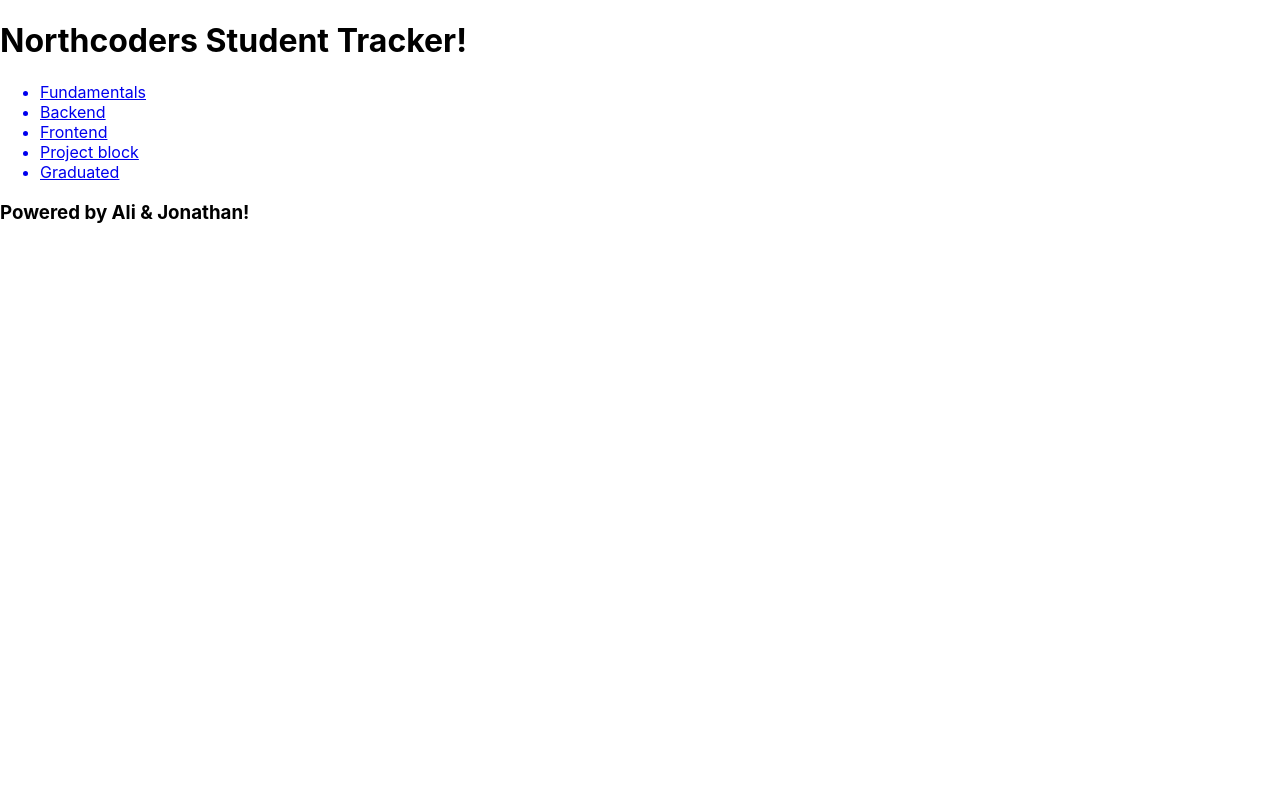
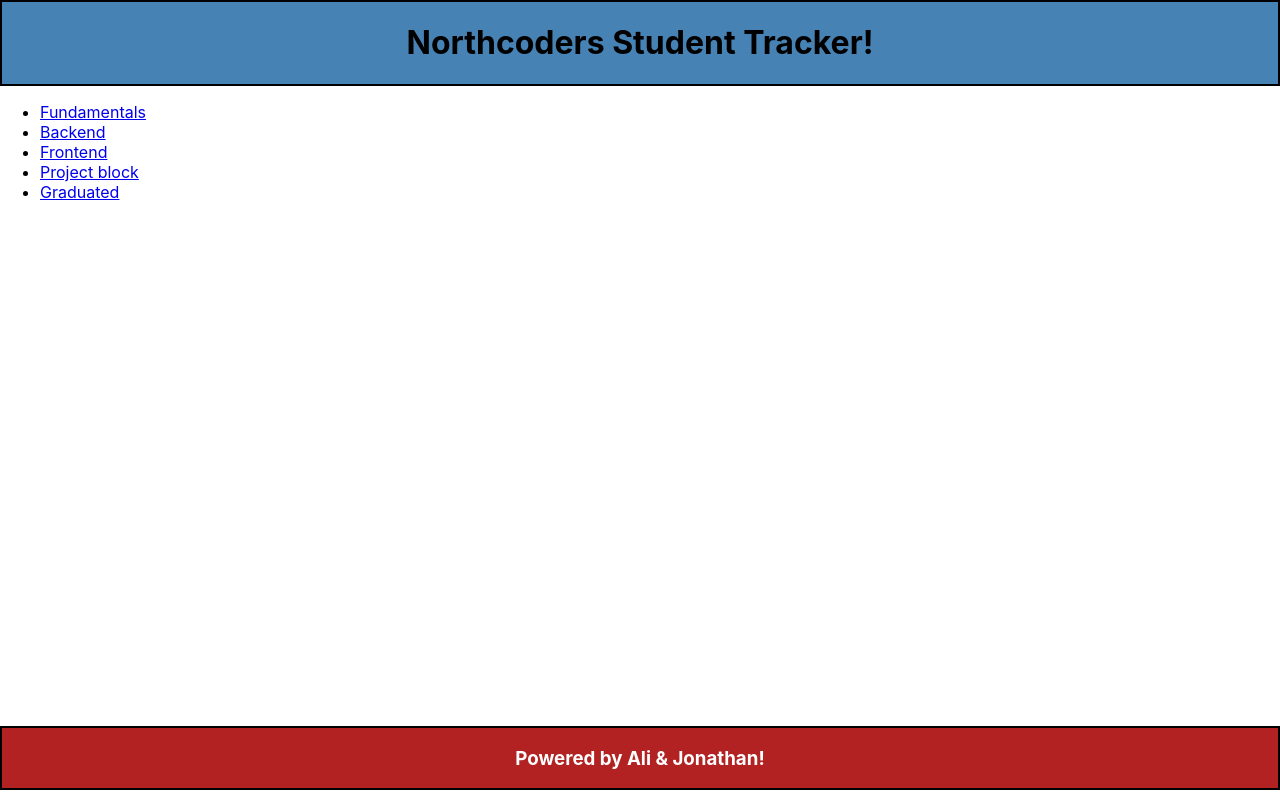
Before and after one commit to alihusnain4190/student-tracker, a React (Create React App) app: page /blocks in a window 1280 px wide. Built offline with nearby package versions, Linux system fonts and the light colour scheme; the HTML template or start-up script is replaced by a standard one.

Commit message:
complete block endpoints and do header/footer styling

```diff
--- a/src/App.css
+++ b/src/App.css
@@ -1,3 +1,32 @@
 .App {
   text-align: center;
 }
+
+.container {
+  display: flex;
+  flex-direction: column;
+}
+
+.header-container {
+  max-height: 12vh;
+  display: flex;
+  justify-content: center;
+  align-items: center;
+  background-color: steelblue;
+  border: 2px solid black;
+}
+
+.router {
+  min-height: 80vh;
+  height: 100%;
+}
+
+.footer-container {
+  max-height: 8vh;
+  display: flex;
+  justify-content: center;
+  align-items: center;
+  background-color: firebrick;
+  color: white;
+  border: 2px solid black;
+}
--- a/src/App.js
+++ b/src/App.js
@@ -8,19 +8,19 @@
 import Student from './pages/Student';
 import Graduates from './pages/Graduates';
 import Blocks from './pages/Blocks';
-import StudentsInBlock from './pages/StudentsInBlock'
+import StudentsInBlock from './pages/StudentsInBlock';
 
 function App() {
   return (
-    <div>
+    <div className="container">
       <Header />
-      <Router>
+      <Router className="router">
         <Home path="/" />
         <Students path="/students" />
         <Student path="/students/:student_id" />
         <Graduates path="/graduates" />
         <Blocks path="/blocks" />
-        <StudentsInBlock  path="/blocks/:block_name"/>
+        <StudentsInBlock path="/blocks/:block_name/students" />
       </Router>
       <Footer />
     </div>
--- a/src/components/Footer.jsx
+++ b/src/components/Footer.jsx
@@ -1,7 +1,11 @@
 import React from 'react';
 
 const Footer = () => {
-  return <h3>Powered by Ali & Jonathan!</h3>;
+  return (
+    <div className="footer-container">
+      <h3>Powered by Ali & Jonathan!</h3>
+    </div>
+  );
 };
 
 export default Footer;
--- a/src/components/Header.jsx
+++ b/src/components/Header.jsx
@@ -1,7 +1,11 @@
 import React from 'react';
 
 const Header = () => {
-  return <h1>Northcoders Student Tracker!</h1>;
+  return (
+    <div className="header-container">
+      <h1>Northcoders Student Tracker!</h1>
+    </div>
+  );
 };
 
 export default Header;
--- a/src/pages/Blocks.jsx
+++ b/src/pages/Blocks.jsx
@@ -2,16 +2,25 @@
 import { Link } from '@reach/router';
 
 const Blocks = () => {
-  return <ul>
-    <Link to='blocks/fundamentals'><li>Fundamentals  </li></Link>
-
-    <Link to='blocks/backend'><li>Backend</li></Link>
-
-    <Link to='blocks/frontend'><li>Frontend</li></Link>
-
-  <Link to='blocks/project'><li>Project block</li></Link>
-  <Link to='blocks/graduate'><li>Graduated</li></Link>
-  </ul>;
+  return (
+    <ul>
+      <li>
+        <Link to={`/blocks/${'fun'}/students`}>Fundamentals</Link>{' '}
+      </li>
+      <li>
+        <Link to={`/blocks/${'be'}/students`}>Backend</Link>
+      </li>
+      <li>
+        <Link to={`/blocks/${'fe'}/students`}>Frontend</Link>
+      </li>
+      <li>
+        <Link to={`/blocks/${'proj'}/students`}>Project block</Link>
+      </li>
+      <li>
+        <Link to={`/blocks/${'grad'}/students`}>Graduated</Link>
+      </li>
+    </ul>
+  );
 };
 
 export default Blocks;
--- a/src/pages/Student.jsx
+++ b/src/pages/Student.jsx
@@ -3,35 +3,37 @@
 
 class Student extends React.Component {
   state = {
-    student:{},
-    isLoading:true,
-
-  }
+    student: {},
+    isLoading: true,
+  };
   componentDidMount() {
-    axios.get(`https://nc-student-tracker.herokuapp.com/api/students/${this.props.student_id}`)
+    axios
+      .get(
+        `https://nc-student-tracker.herokuapp.com/api/students/${this.props.student_id}`
+      )
       .then((response) => {
         const { name, blockHistory, startingCohort } = response.data.student;
 
-    console.log(response.data.student)
-        this.setState({student:{name,blockHistory,startingCohort},isLoading:false})
-      })
+        this.setState({
+          student: { name, blockHistory, startingCohort },
+          isLoading: false,
+        });
+      });
   }
   render() {
     return this.state.isLoading ? (
       <p>Page is currently loading...</p>
-    ) :(
+    ) : (
       <div>
         <p>Student Name: {this.state.student.name}</p>
-        <p>Student Starting Cohort: {this.state.student.startingCohort}</p>
-       <ul>
-          {
-            this.state.student.blockHistory.map((bHistory,index) => {
-              return <li key={index}>{bHistory.name}</li>
-            })
-          }
+        <p>Starting Cohort: {this.state.student.startingCohort}</p>
+        <ul>
+          {this.state.student.blockHistory.map((bHistory, index) => {
+            return <li key={index}>{bHistory.name}</li>;
+          })}
         </ul>
       </div>
-      );
+    );
   }
 }
 
--- a/src/pages/StudentsInBlock.jsx
+++ b/src/pages/StudentsInBlock.jsx
@@ -1,10 +1,38 @@
-import React from 'react'
-class StudentsInBlock extends React.Component{
-    render() {
-    console.log(this.props.block_name)
-    return (
-         <div>hello</div>
+import React from 'react';
+import axios from 'axios';
+
+class StudentsInBlock extends React.Component {
+  state = {
+    students: [],
+    isLoading: true,
+  };
+
+  componentDidMount() {
+    axios
+      .get(
+        `https://nc-student-tracker.herokuapp.com/api/students?block=${this.props.block_name}`
+      )
+      .then((response) => {
+        this.setState({ students: response.data.students, isLoading: false });
+      });
+  }
+
+  render() {
+    return this.state.isLoading ? (
+      <p>Page is currently loading...</p>
+    ) : (
+      <ul>
+        {this.state.students.map(({ _id, startingCohort, name }) => {
+          return (
+            <li key={_id}>
+              {name}
+              <br />
+              Starting Cohort: {startingCohort}
+            </li>
+          );
+        })}
+      </ul>
     );
-}
+  }
 }
 export default StudentsInBlock;
```
